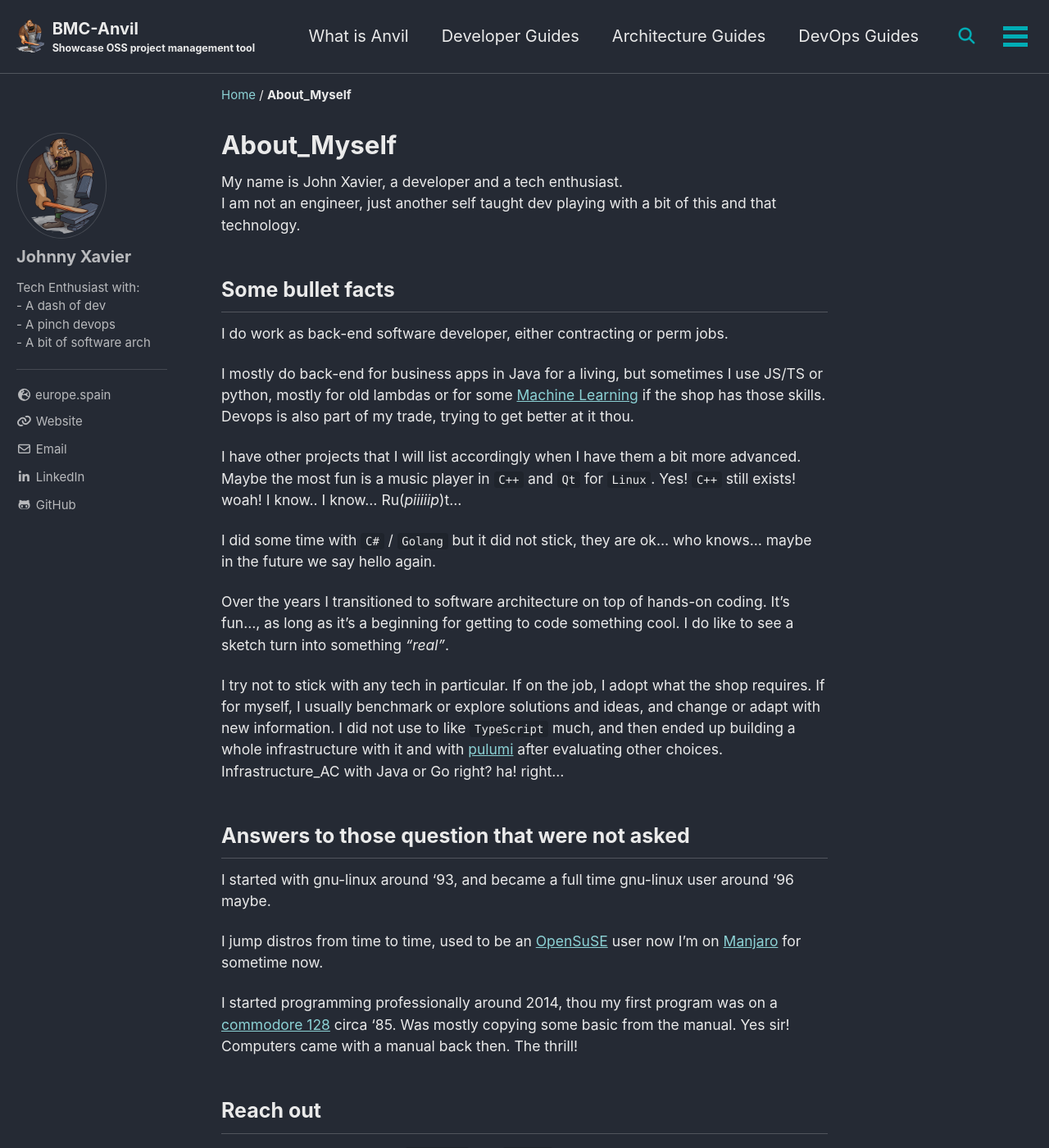
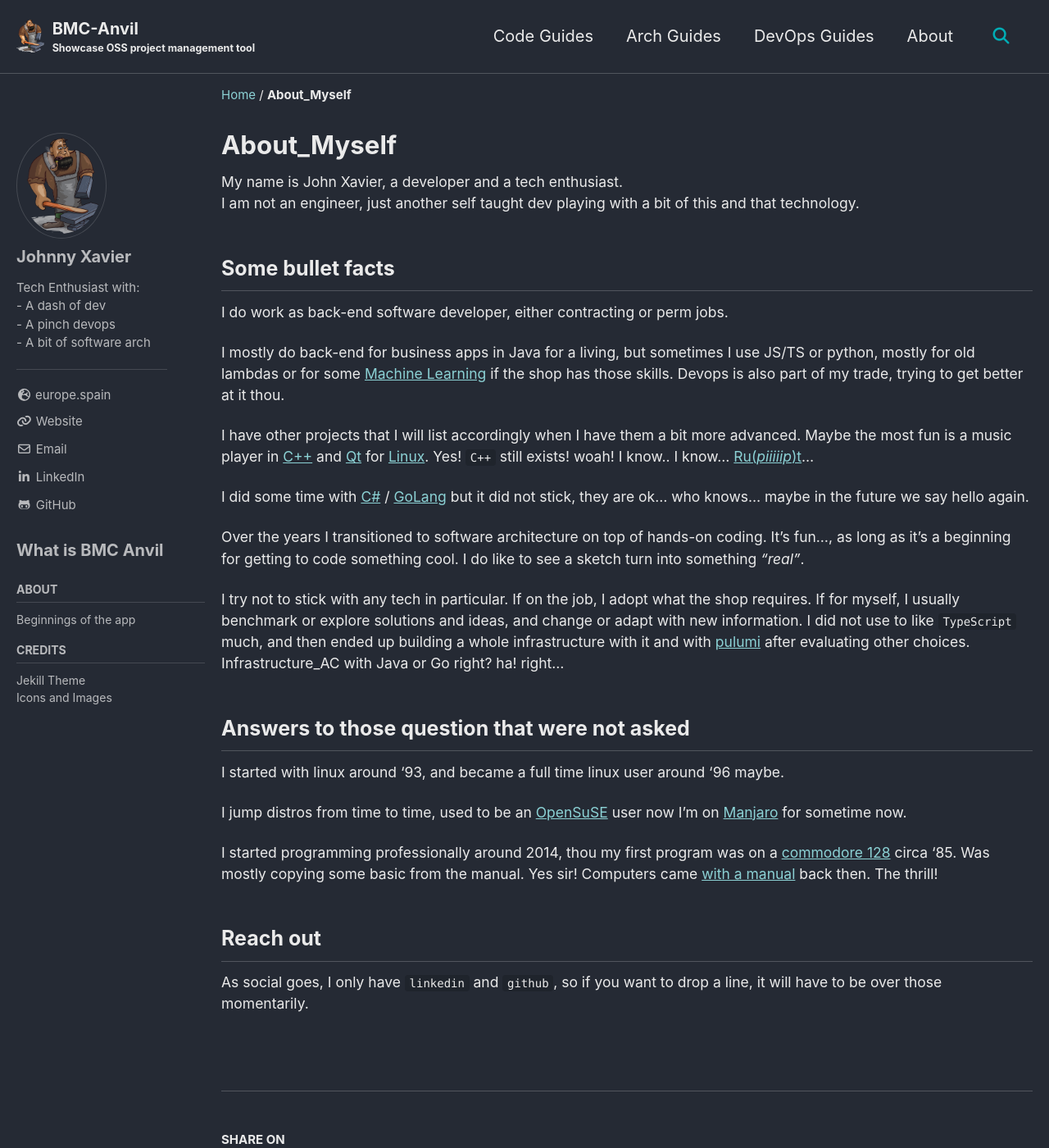
Before and after one commit to bmc-anvil/bmc-anvil.github.io, a Jekyll site: the page built from _pages/about_me.md, in a window 1280 px wide and 1400 px high. Shown: the whole window at 82% size. Built offline with Jekyll 4.4.1, drawn with Linux system fonts in a browser that asks for light colours; cached includes are drawn as plain includes.

Commit message:
adding notes on about, little modification on main topic links

```diff
--- a/_data/navigation.yml
+++ b/_data/navigation.yml
@@ -1,23 +1,45 @@
 # main links
 main:
-  - title: "What is Anvil"
-    url: /what_is_anvil/
-  - title: "Developer Guides"
-    url: /about/
-  - title: "Architecture Guides"
-    url: /about/
+  - title: "Code Guides"
+    url: /about_anvil/
+  - title: "Arch Guides"
+    url: /about_anvil/
   - title: "DevOps Guides"
-    url: /about/
+    url: /about_anvil/
   - title: "About"
-    url: /about/
+    url: /about_anvil/
 
-# navigation for bmc-anvil
+# navigation bars for bmc-anvil
 sidebar-about_anvil:
   - title: "About"
     children:
       - title: "Beginnings of the app"
-        url: /what_is_beginning
+        url: /about_beginning
   - title: "Credits"
     children:
       - title: "Jekill Theme"
-        url: /credits
+        url: /credits_jekill
+      - title: "Icons and Images"
+        url: /credits_imagery
+
+sidebar-developer_guides:
+  - title: "About"
+    children:
+      - title: "Beginnings of the app"
+        url: /about_beginning
+  - title: "Credits"
+    children:
+      - title: "Jekill Theme"
+        url: /credits_jekill
+
+sidebar-architecture_guides:
+  - title: "About"
+    children:
+      - title: "Beginnings of the app"
+        url: /about_beginning
+  - title: "Credits"
+    children:
+      - title: "Jekill Theme"
+        url: /credits_jekill
+
+sidebar-devops_guides:
--- a/_pages/what_is_anvil.md
+++ b/_pages/about_anvil.md
@@ -1,6 +1,6 @@
 ---
 title: "What is BMC Anvil"
-permalink: /what_is_anvil/
+permalink: /about_anvil/
 excerpt: "Some history about the app"
 header:
   overlay_image: /assets/images/hero-kanban-light.jpeg
--- a/_pages/what_is_beginning.md
+++ b/_pages/about_beginning.md
@@ -1,6 +1,6 @@
 ---
 title: "What is BMC Anvil"
-permalink: /what_is_beginning/
+permalink: /about_beginning/
 excerpt: "How it all started"
 header:
   overlay_image: /assets/images/hero-kanban-light.jpeg
--- a/_pages/about.md
+++ b/_pages/about_me.md
@@ -1,9 +1,13 @@
 ---
 title: "About_Myself"
-permalink: /about/
+permalink: /about_me/
 author_profile: true
 layout: single
-
+sidebar:
+  title: "What is BMC Anvil"
+  nav: sidebar-about_anvil
+classes:
+  - wide
 ---
 
 My name is John Xavier, a developer and a tech enthusiast.<br>
@@ -18,10 +22,12 @@ I mostly do back-end for business apps in Java for a living, but sometimes I use
 [Machine Learning](https://en.wikipedia.org/wiki/Machine_learning) if the shop has those skills. Devops is also part of my trade, trying to
 get better at it thou.
 
-I have other projects that I will list accordingly when I have them a bit more advanced. Maybe the most fun is a music player in `C++`
-and `Qt` for `Linux`. Yes! `C++` still exists! woah! I know.. I know... Ru(_piiiiip_)t...
+I have other projects that I will list accordingly when I have them a bit more advanced. Maybe the most fun is a music player
+in [C++](https://isocpp.org/) and [Qt](https://www.qt.io/) for [Linux](https://www.kernel.org/). Yes! `C++` still exists! woah! I know.. I
+know... [Ru(_piiiiip_)t](https://www.rust-lang.org/)...
 
-I did some time with `C#` / `Golang` but it did not stick, they are ok... who knows... maybe in the future we say hello again.
+I did some time with [C#](https://learn.microsoft.com/en-us/dotnet/csharp/) / [GoLang](https://go.dev/) but it did not stick, they are ok...
+who knows... maybe in the future we say hello again.
 
 Over the years I transitioned to software architecture on top of hands-on coding. It's fun..., as long as it's a beginning for getting to
 code something cool. I do like to see a sketch turn into something _"real"_.
@@ -33,14 +39,14 @@ Infrastructure_AC with Java or Go right? ha! right...
 
 ## Answers to those question that were not asked
 
-I started with gnu-linux around '93, and became a full time gnu-linux user around '96 maybe.
+I started with linux around '93, and became a full time linux user around '96 maybe.
 
 I jump distros from time to time, used to be an [OpenSuSE](https://www.opensuse.org/) user now I'm on [Manjaro](https://manjaro.org/) for
 sometime now.
 
 I started programming professionally around 2014, thou my first program was on
 a [commodore 128](https://en.wikipedia.org/wiki/Commodore_128) circa '85. Was mostly copying some basic from the manual. Yes sir! Computers
-came with a manual back then. The thrill!
+came [with a manual](https://archive.org/details/commodore-128-programmers-reference-guide/mode/2up) back then. The thrill!
 
 ## Reach out
 
--- a/_pages/credits.md
+++ b/_pages/credits_jekill.md
@@ -1,6 +1,6 @@
 ---
 title: "What is BMC Anvil"
-permalink: /credits/
+permalink: /credits_jekill/
 excerpt: "Some credits about the app"
 header:
   overlay_image: /assets/images/hero-kanban-light.jpeg
```
Also changed, not shown: _config.yml (+7 -7 lines), _pages/credits_imagery.md (added, +45 -0 lines).
